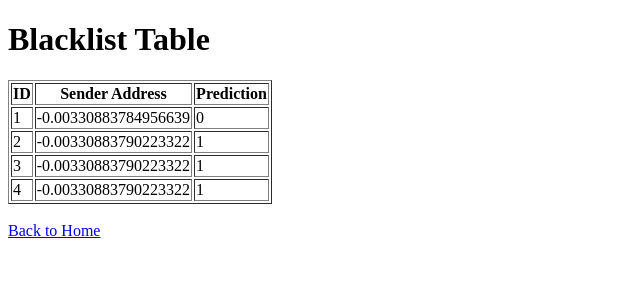
After one commit to Shobhan0304/DDoS_attack_prediction_CNN, a Flask app: page /blacklist_table in a window 1280 px wide. The commit adds this page. Shown: the top 300 px of the page, without its empty margins (0-640 px from the left). Run offline with Flask 3, Linux system fonts and the light colour scheme.

Commit message:
Added Blacklist table

```diff
--- a/Flask-web/app.py
+++ b/Flask-web/app.py
@@ -1,13 +1,20 @@
-from flask import Flask, render_template, request
+from flask import Flask, render_template, request, redirect, url_for
 import torch, time
+from flask_sqlalchemy import SQLAlchemy
 from model import Multiclass  # Assuming your model class is defined in a separate file
 
 app = Flask(__name__)
-
+app.config['SQLALCHEMY_DATABASE_URI'] = 'sqlite:///blacklist.db'
+db = SQLAlchemy(app)
 # Load the pre-trained model, specifying map_location='cpu'
 #model = Multiclass()
 model = torch.load('ddos_cnn_model.pth', map_location=torch.device('cpu'))
 model.eval()
+class Blacklist(db.Model):
+    id = db.Column(db.Integer, primary_key=True)
+    saddr = db.Column(db.String(50), nullable=False)
+    prediction = db.Column(db.String(10), nullable=False)
+
 
 def conv_ip_addr(ip_addr):
     ip_addr = ip_addr.replace(':','.')
@@ -51,6 +58,10 @@ def predict(input_tensor):
         _, prediction = torch.max(output, 1)
     return prediction.item()
 
+def check_blacklist(ip_address):
+    # Check if the IP address is in the blacklist table
+    entry = Blacklist.query.filter_by(saddr=ip_address).first()
+    return entry
 @app.route('/', methods=['GET', 'POST'])
 def index():
     prediction = None
@@ -103,15 +114,33 @@ def index():
         category_mapping = {category: 1 if category == state else 0 for category in categories}
         param['state'] = list(category_mapping.values())
 
-        param = scaler(param)
-        features = flatten_list(list(param.values()))
-        input_tensor = torch.FloatTensor(features).unsqueeze(0).unsqueeze(1)
-        # Perform prediction using the username and password
-        prediction = predict(input_tensor)
-       # prediction = features
+
+
+#Checks the IPs in blacklist, applies the if else condition
+        blacklisted_entry = check_blacklist(saddr)
+
+        if blacklisted_entry:
+            # IP address is in the blacklist, use the prediction from the table
+            prediction = int(blacklisted_entry.prediction)
+        else:
+            param = scaler(param)
+            features = flatten_list(list(param.values()))
+            input_tensor = torch.FloatTensor(features).unsqueeze(0).unsqueeze(1)
+
+            prediction = predict(input_tensor)
+            entry = Blacklist(saddr=param['saddr'], prediction=str(prediction))
+            db.session.add(entry)
+            db.session.commit()
 
     return render_template('index.html', prediction=prediction)
 
+@app.route('/blacklist_table')
+def blacklist_table():
+    # Retrieve data from the database
+    entries = Blacklist.query.all()
+    return render_template('blacklist_table.html', entries=entries)
 
 if __name__ == '__main__':
+    with app.app_context():
+        db.create_all()
     app.run(debug=True)
--- /dev/null
+++ b/Flask-web/templates/blacklist_table.html
@@ -0,0 +1,27 @@
+<!DOCTYPE html>
+<html lang="en">
+<head>
+    <meta charset="UTF-8">
+    <meta name="viewport" content="width=device-width, initial-scale=1.0">
+    <title>Blacklist Table</title>
+</head>
+<body>
+    <h1>Blacklist Table</h1>
+    <table border="1">
+        <tr>
+            <th>ID</th>
+            <th>Sender Address</th>
+            <th>Prediction</th>
+        </tr>
+        {% for entry in entries %}
+            <tr>
+                <td>{{ entry.id }}</td>
+                <td>{{ entry.saddr }}</td>
+                <td>{{ entry.prediction }}</td>
+            </tr>
+        {% endfor %}
+    </table>
+    <br>
+    <a href="{{ url_for('index') }}">Back to Home</a>
+</body>
+</html>
--- a/Flask-web/templates/index.html
+++ b/Flask-web/templates/index.html
@@ -7,6 +7,10 @@
 </head>
 <body>
     <h1>DDoS Detection</h1>
+    <nav>
+        <a href="{{ url_for('blacklist_table') }}">Blacklist Table</a>
+    </nav>
+    <hr><br>
     <form method="post">
         <!-- Add input fields for the features your model expects -->
         <label for="proto_number">Protocol Number:</label>
@@ -133,5 +137,7 @@
     {% if prediction is not none %}
     <h2>Prediction: {{ prediction }}</h2>
     {% endif %}
+
+
 </body>
 </html>
```
Also changed, not shown: Flask-web/instance/blacklist.db (added).
